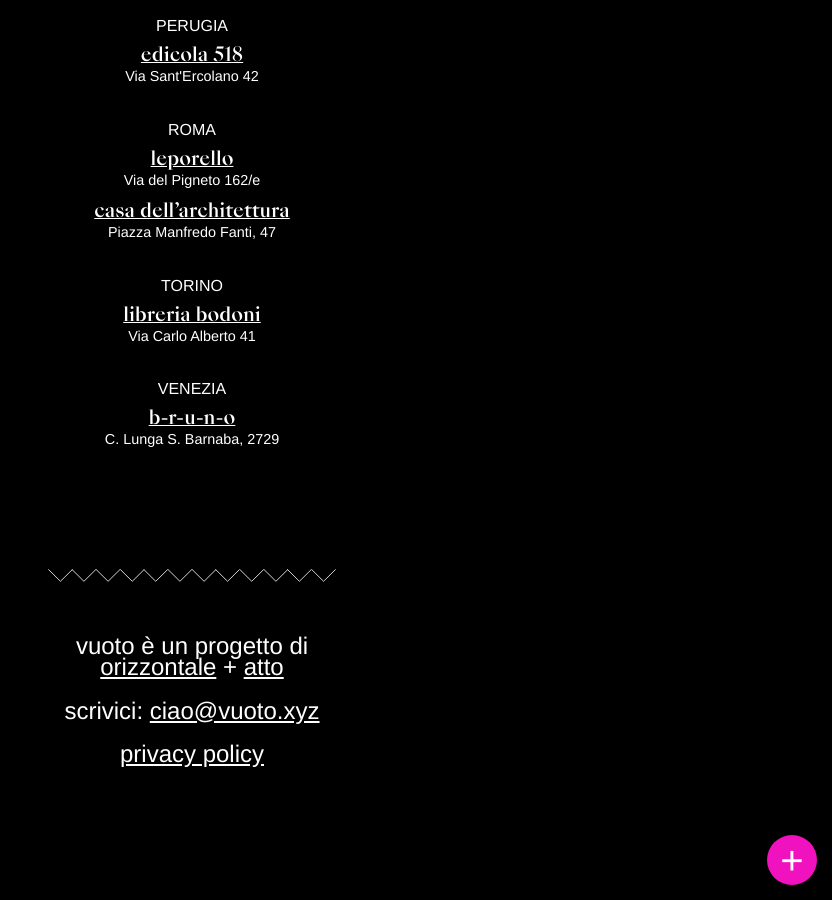
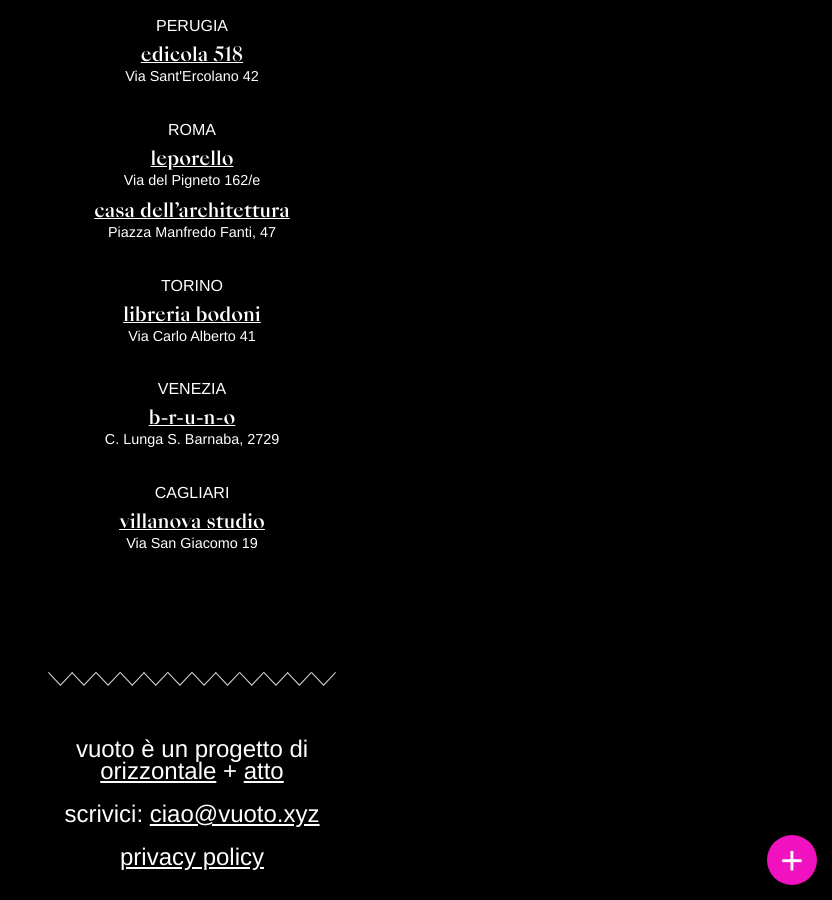
Before and after one commit to jacoping/vuoto-2021, a Jekyll site: the page built from network.md, in a window 1280 px wide and 900 px high, scrolled down 1967 px. Shown: the whole window, without its empty margins (448-1280 px from the left). Built offline with Jekyll 4.4.1, drawn with Linux system fonts in a browser that asks for light colours; some web fonts are replaced.

Commit message:
update network

```diff
--- a/_data/librerie.yml
+++ b/_data/librerie.yml
@@ -63,3 +63,8 @@
       - nome: b-r-u-n-o
         indirizzo: 'C. Lunga S. Barnaba, 2729'
         web: 'https://www.b-r-u-n-o.it/'
+  - luogo: CAGLIARI
+    librerie:
+      - nome: villanova studio
+        indirizzo: Via San Giacomo 19
+        web: 'https://www.facebook.com/villanovastudioca/'
```
